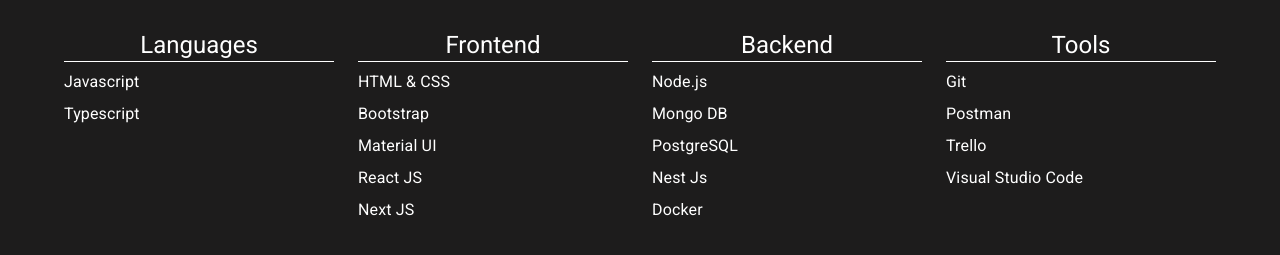
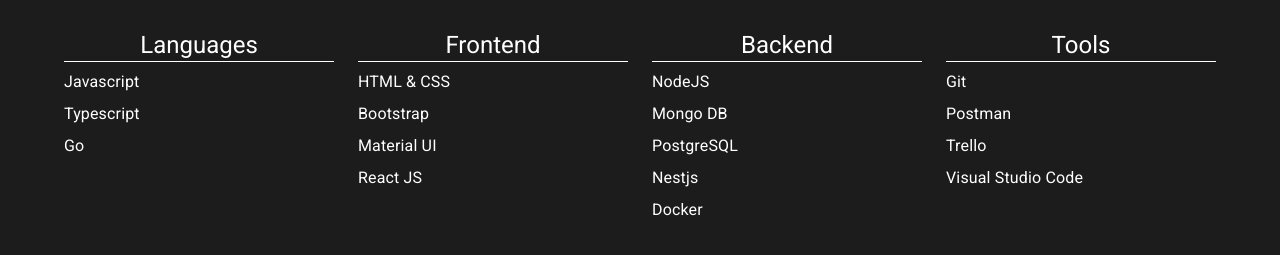
Before and after one commit to saufiroja/portofolio, a React (Create React App) app: page /skills in a window 1280 px wide. Shown: the part 123-378 px from the top of the page. Built offline with nearby package versions, Linux system fonts and the light colour scheme.

Commit message:
docs: update

```diff
--- a/src/components/Skills/Skills.jsx
+++ b/src/components/Skills/Skills.jsx
@@ -1,15 +1,9 @@
 import { Box, Container, Grid, Typography } from '@mui/material';
 import React from 'react';
 
-const languages = ['Javascript', 'Typescript'];
-const frontend = [
-  'HTML & CSS',
-  'Bootstrap',
-  'Material UI',
-  'React JS',
-  'Next JS',
-];
-const backend = ['Node.js', 'Mongo DB', 'PostgreSQL', 'Nest Js', 'Docker'];
+const languages = ['Javascript', 'Typescript', 'Go'];
+const frontend = ['HTML & CSS', 'Bootstrap', 'Material UI', 'React JS'];
+const backend = ['NodeJS', 'Mongo DB', 'PostgreSQL', 'Nestjs', 'Docker'];
 const tools = ['Git', 'Postman', 'Trello', 'Visual Studio Code'];
 
 const Skills = () => {
--- a/src/data/certificate.js
+++ b/src/data/certificate.js
@@ -53,4 +53,10 @@
     image: '/assets/img/postgres.jpg',
     link: 'https://www.udemy.com/certificate/UC-0b253675-22d8-4527-b578-f6ca11647d5c/',
   },
+  {
+    id: '10',
+    title: 'Pemrograman Go-Lang : Pemula Sampai Mahir',
+    image: '/assets/img/golang.jpg',
+    link: 'https://www.udemy.com/certificate/UC-d3b34592-8c8e-49f2-9c6e-56f353becc49/',
+  },
 ];
```
Also changed, not shown: public/assets/img/golang.jpg (added).
